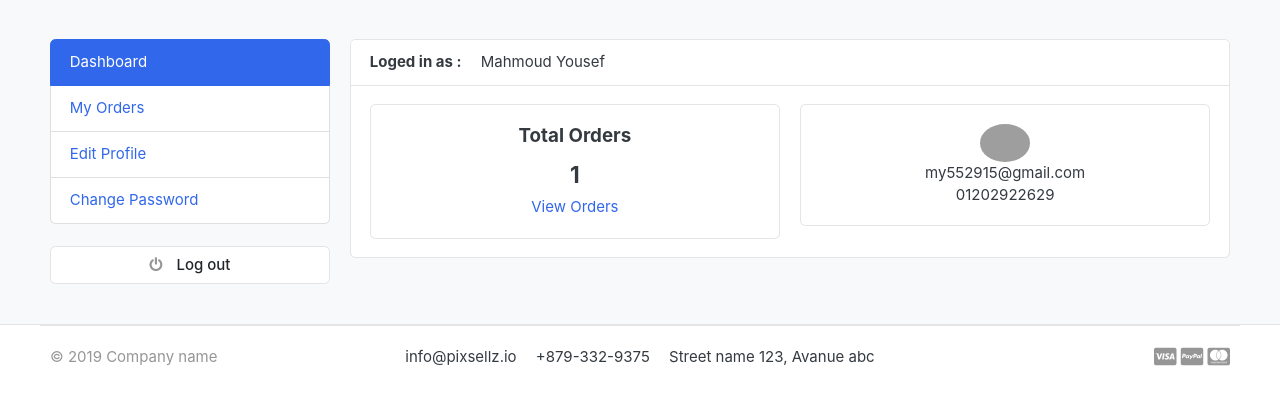
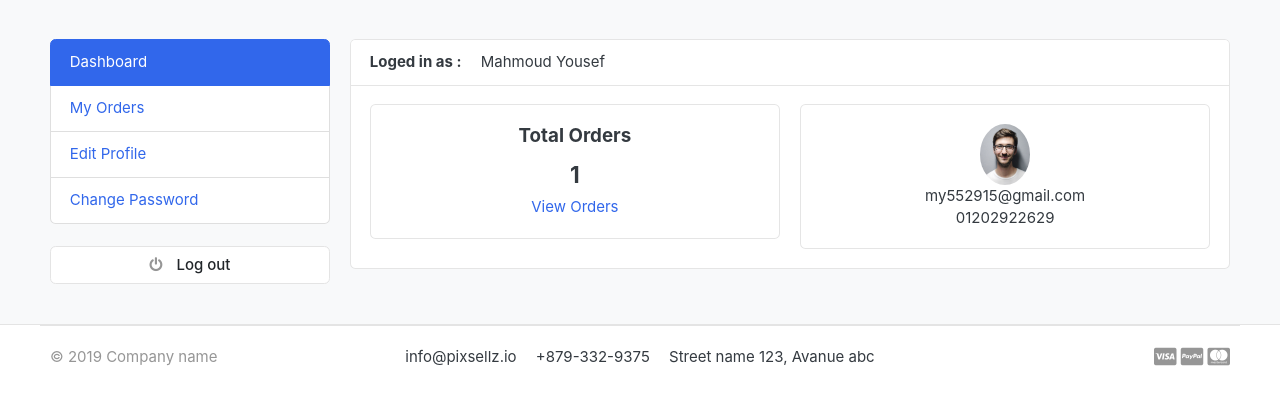
Before and after one commit to Mmy2000/E_Commerce-2, a Django app: page /accounts/ in a window 1280 px wide. Shown: the part 119-524 px from the top of the page. Run offline with Django 4.2, Linux system fonts and the light colour scheme; a user stored in the database is signed in; data comes from the database, SQL or seed files in the repository; some libraries are stand-ins or nearby versions; some web fonts are replaced; grey boxes are pictures that could not be loaded.

Commit message:
customize profile and fixing image uploud

```diff
--- a/accounts/templates/profile/dashboard.html
+++ b/accounts/templates/profile/dashboard.html
@@ -40,7 +40,7 @@
                             <div class="col-md-6">
                                 <div class="card" style="text-align:center;">
                                     <div class="card-body" >
-                                        <img src="https://www.w3schools.com/howto/img_avatar.png" width="50" hight="50" style="border-radius:50%;" >
+                                        <img src="{% if profile.image %}{{profile.image.url}}{% else %} https://www.w3schools.com/howto/img_avatar.png {% endif %}" width="50" hight="50" style="border-radius:50%;" >
                                         <p class="mb-0">{{user.email}}</p>
                                         <p>{{profile.phone_number}}</p>
                                     </div>
```
